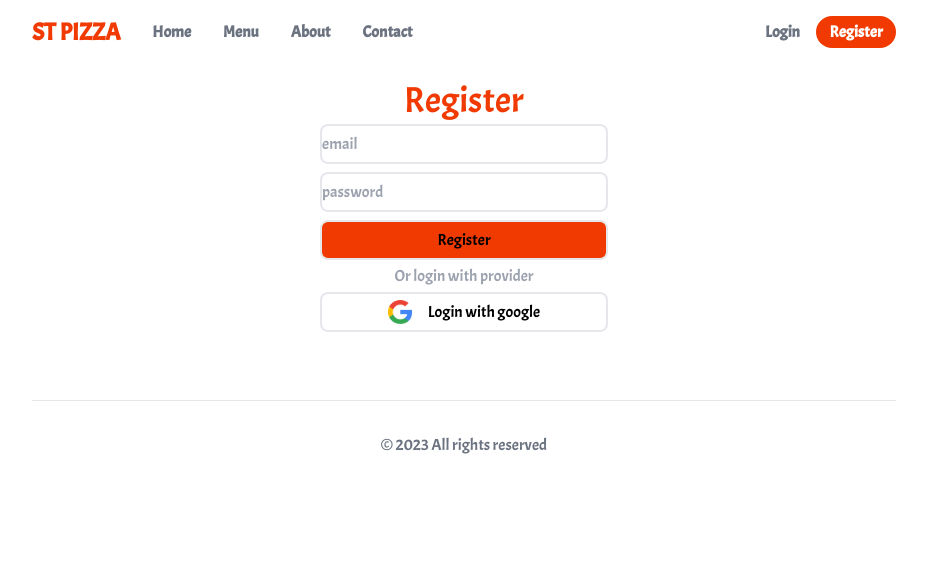
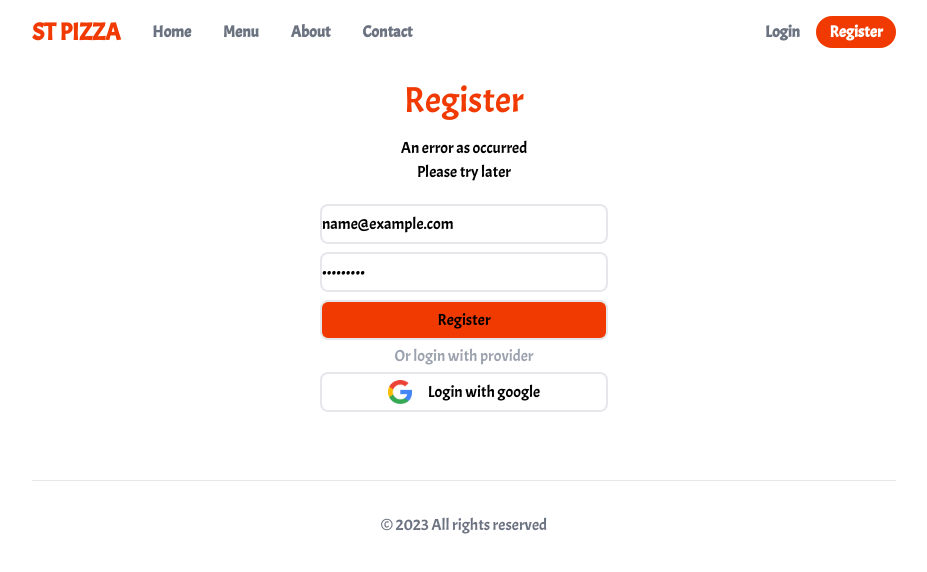
Before and after one commit to freeluckperson/next-gh-pages, a Next.js app: page /register in a window 1280 px wide. Both pictures are taken after typing "name@example.com", "Sample123" into the empty fields and a click on the button "Register". Shown: the top 572 px of the page, without its empty margins (176-1103 px from the left). Built offline with nearby package versions, Linux system fonts and the light colour scheme; no server answers; the database is empty.

Commit message:
corrigiendo register

```diff
--- a/package.json
+++ b/package.json
@@ -9,6 +9,7 @@
     "lint": "next lint"
   },
   "dependencies": {
+    "bcryptjs": "^2.4.3",
     "mongoose": "^8.0.2",
     "next": "14.0.3",
     "next-auth": "^4.24.5",
@@ -16,6 +17,7 @@
     "react-dom": "^18"
   },
   "devDependencies": {
+    "@types/bcryptjs": "^2.4.6",
     "@types/node": "20.10.3",
     "@types/react": "18.2.41",
     "autoprefixer": "^10.0.1",
--- a/src/app/api/register/route.js
+++ b/src/app/api/register/route.js
@@ -1,5 +1,6 @@
 import mongoose from "mongoose";
 import { User } from "../../../models/User";
+
 
 export async function POST(req) {
   const body = await req.json();
--- a/src/app/register/page.js
+++ b/src/app/register/page.js
@@ -1,22 +1,34 @@
 "use client";
 
+import Link from "next/link";
 import { useState } from "react";
 
 export default function RegisterPage() {
+  const [creatingUser, setCreatingUser] = useState(false);
+  const [userCreate, setUserCreate] = useState(false);
+  const [error, setError] = useState(false);
   const [form, setForm] = useState({
     email: "",
     password: "",
   });
 
-  function handleFormSubmit(ev) {
+  async function handleFormSubmit(ev) {
     ev.preventDefault();
-    fetch("/api/register", {
+    setCreatingUser(true);
+    setError(false);
+    const response = await fetch("/api/register", {
       method: "POST",
       body: JSON.stringify({ email: form.email, password: form.password }),
       headers: { "Content-Type": "application/json" },
-    })
-      .then(setForm({ email: "", password: "" }))
-      .catch((error) => console.log(error));
+    });
+
+    if (response.ok) {
+      setUserCreate(true);
+    } else {
+      setError(true);
+    }
+
+    setCreatingUser(false);
   }
 
   return (
@@ -28,18 +40,37 @@ export default function RegisterPage() {
           onSubmit={handleFormSubmit}
         >
           <h1 className="text-center text-primary text-4xl">Register</h1>
+          {userCreate && (
+            <div className="text-center my-4">
+              User created. Now you can{" "}
+              <Link className="text-gray-500 hover:text-black" href={"/login"}>
+                login
+              </Link>
+            </div>
+          )}
+          {error && (
+            <div className="text-center my-4">
+              An error as occurred
+              <br />
+              Please try later
+            </div>
+          )}
           <input
-            className="h-10 items-center m-1 w-72 border-2 rounded-lg"
+            className={`h-10 items-center m-1 w-72 border-2 rounded-lg ${
+              creatingUser ? "bg-red-500" : "bg-white"
+            }`}
             type="email"
-            name=""
+            disabled={creatingUser}
             placeholder="email"
             value={form.email}
             onChange={(ev) => setForm({ ...form, email: ev.target.value })}
           />
           <input
-            className="h-10 items-center m-1 w-72 border-2 rounded-lg"
+            className={`h-10 items-center m-1 w-72 border-2 rounded-lg ${
+              creatingUser ? "bg-red-500" : "bg-white"
+            }`}
             type="password"
-            name=""
+            disabled={creatingUser}
             placeholder="password"
             value={form.password}
             onChange={(ev) => setForm({ ...form, password: ev.target.value })}
@@ -47,6 +78,7 @@ export default function RegisterPage() {
           <button
             className="h-10 items-center m-1 w-72 border-2  rounded-lg flex justify-center gap-4 bg-primary"
             type="submit"
+            disabled={creatingUser}
           >
             Register
           </button>
--- a/src/models/User.js
+++ b/src/models/User.js
@@ -1,11 +1,29 @@
 import { model, models, Schema } from "mongoose";
+import bcrypt from "bcryptjs";
 
 const UserSchema = new Schema(
   {
-    email: { type: String, required: true, unique: true },
-    password: { type: String, required: true },
+    email: {
+      type: String,
+      required: true,
+      unique: true,
+    },
+    password: {
+      type: String,
+      required: true,
+      validate: {
+        validator: (pass) => pass.length >= 5,
+        message: "Password must be at least 5 characters",
+      },
+    },
   },
   { timestamps: true }
 );
 
+UserSchema.post("validate", (user) => {
+  const noHashedPass = user.password;
+  const salt = bcrypt.genSaltSync(10);
+  user.password = bcrypt.hashSync(noHashedPass, salt);
+});
+
 export const User = models?.User || model("User", UserSchema);
```
Also changed, not shown: tsconfig.json (+6 -14 lines), 2 other files (tests, documents, lock files or other folders).
